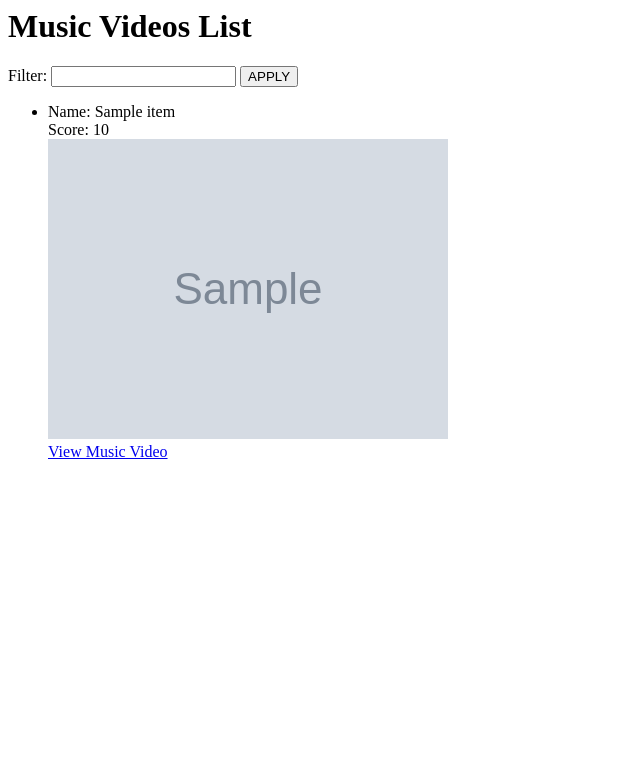
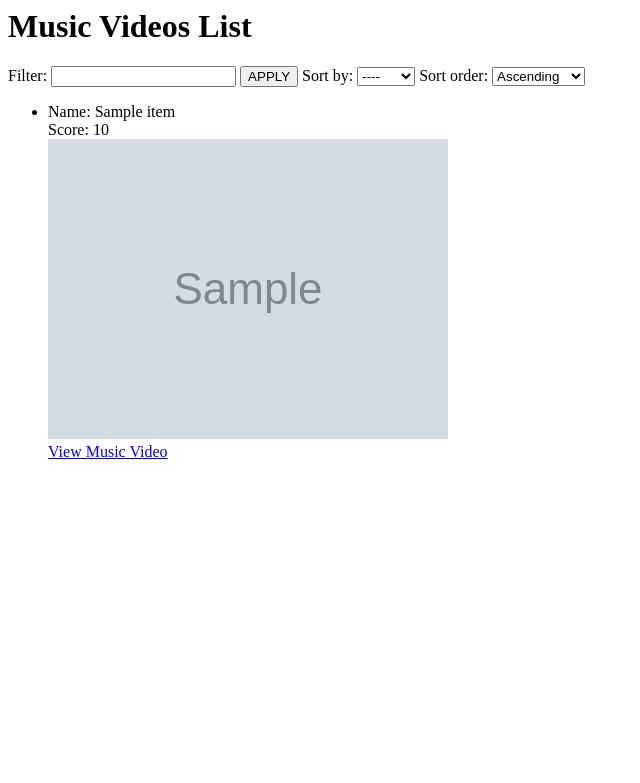
Before and after one commit to PBehari/music-video-app, a Flask app: template app/templates/index.html in a window 1280 px wide. Shown: the top 783 px of the page, without its empty margins (0-640 px from the left). Run offline with Flask 3, Linux system fonts and the light colour scheme; the template is opened without the code that fills it: most values are stand-ins (such as "Sample title", 1, 10 or a date in 2020); grey boxes marked "Sample" are stand-in pictures.

Commit message:
Added sorting feature, fixed minor bugs, and added sorting notebook

```diff
--- a/app/api/music_video.py
+++ b/app/api/music_video.py
@@ -17,5 +17,3 @@ def get_api_data():
                 "track_url": result.get("trackUrl"),
                 "score": result.get("score"),
             }
-
-    yield {}
--- a/app/main.py
+++ b/app/main.py
@@ -6,7 +6,7 @@ from api.music_video import get_api_data
 
 # Import utils
 from utils.filter import filter_data
-
+from  utils.sorting import Sorting
 
 
 # Initialise Flask
@@ -19,6 +19,7 @@ def index():
     action = request.args.get("action")
     key = request.args.get("key")
     val = request.args.get("val")
+    sort_order = request.args.get("dir", "asc")
 
     # Call API method
     data = get_api_data()
@@ -27,6 +28,16 @@ def index():
     if action and action == "filter":
         data = filter_data(data, filter_key=key, filter_val=val)
 
+    # Apply sorting on the data
+    if action and action == "sorting":
+        # Initialise sorting util
+        sorting_util = Sorting()
+
+        # Apply sorting on the data
+        reverse = False if sort_order == 'asc' else True
+        data = sorting_util.sort_data(data, sort_by=key, reverse=reverse)
+
+
     return render_template("index.html", items=data)
 
 # Start the webserver
--- a/app/templates/index.html
+++ b/app/templates/index.html
@@ -9,6 +9,19 @@
         Filter:
         <input id="filter_data" name="filter_data" value="">
         <button id="filter_button" onclick="apply_filter();">APPLY</button>
+
+        Sort by:
+        <select id="sort_data">
+            <option value="">----</option>
+            <option value="name">Name</option>
+            <option value="score">Score</option>
+        </select>
+
+        Sort order:
+        <select id="sort_order">
+            <option value="asc">Ascending</option>
+            <option value="desc">Descending</option>
+        </select>
 
         <ul>
             {% for item in items %}
@@ -30,6 +43,27 @@
     </body>
 
     <script>
+        // Apply sorting
+        let sort_data = document.getElementById("sort_data");
+        if (sort_data) {
+            sort_data.onchange = function(event) {
+                // Default sort order
+                let dir = "asc";
+
+                // Get sort order
+                let sort_order = document.getElementById("sort_order");
+                if (sort_order && sort_order.value) {
+                    dir = sort_order.value;
+                }
+
+                // Get sort key
+                let sort_key = event.target.value;
+
+                // Redirect to root url with query params
+                window.location.href = "/?action=sorting&key="+ sort_key +"&dir=" + dir;
+            }
+        }
+
         function apply_filter() {
             // Get user input
             let filter_val = document.getElementById("filter_data").value;
```
Also changed, not shown: app/utils/sorting.py (added, +17 -0 lines), 1 other file.
